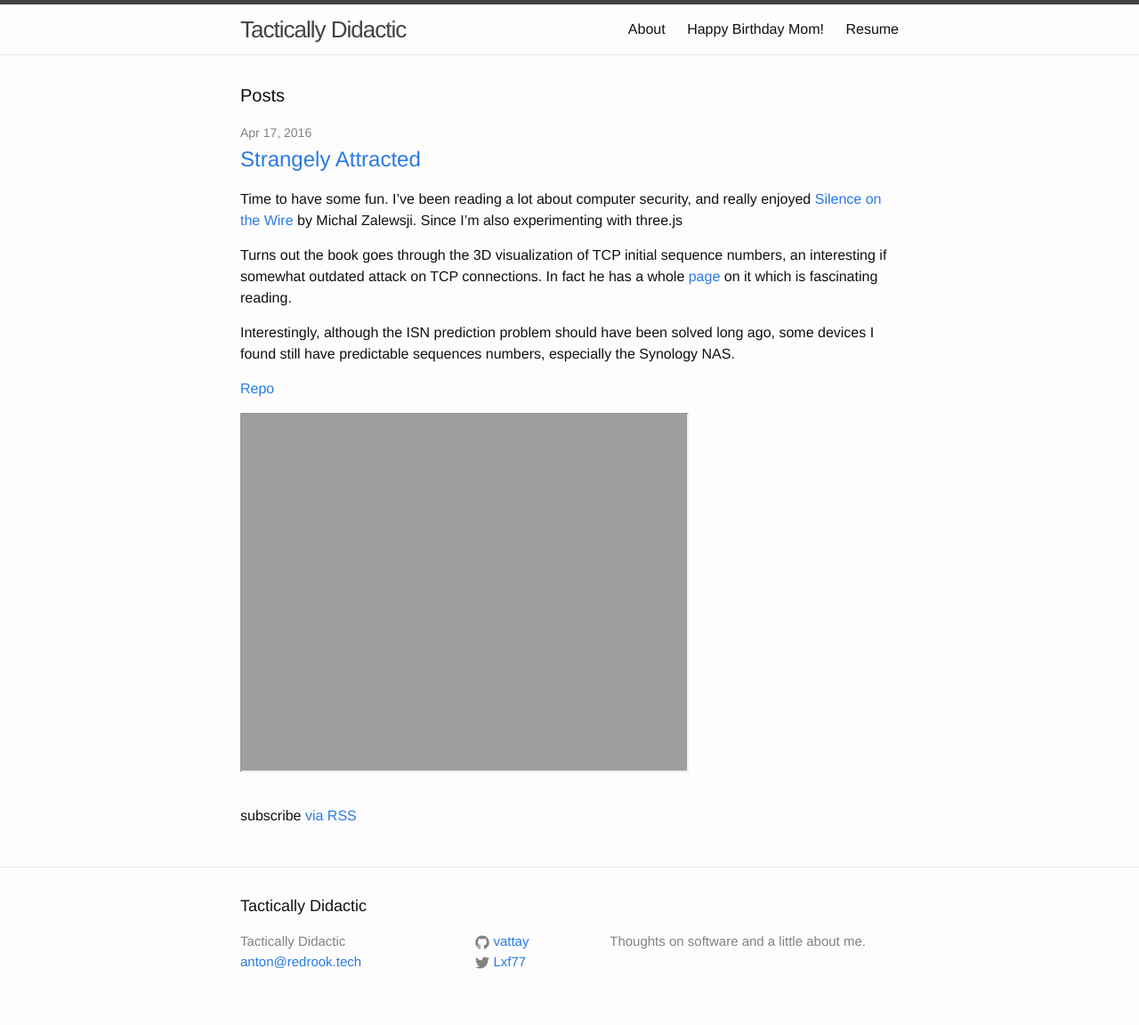
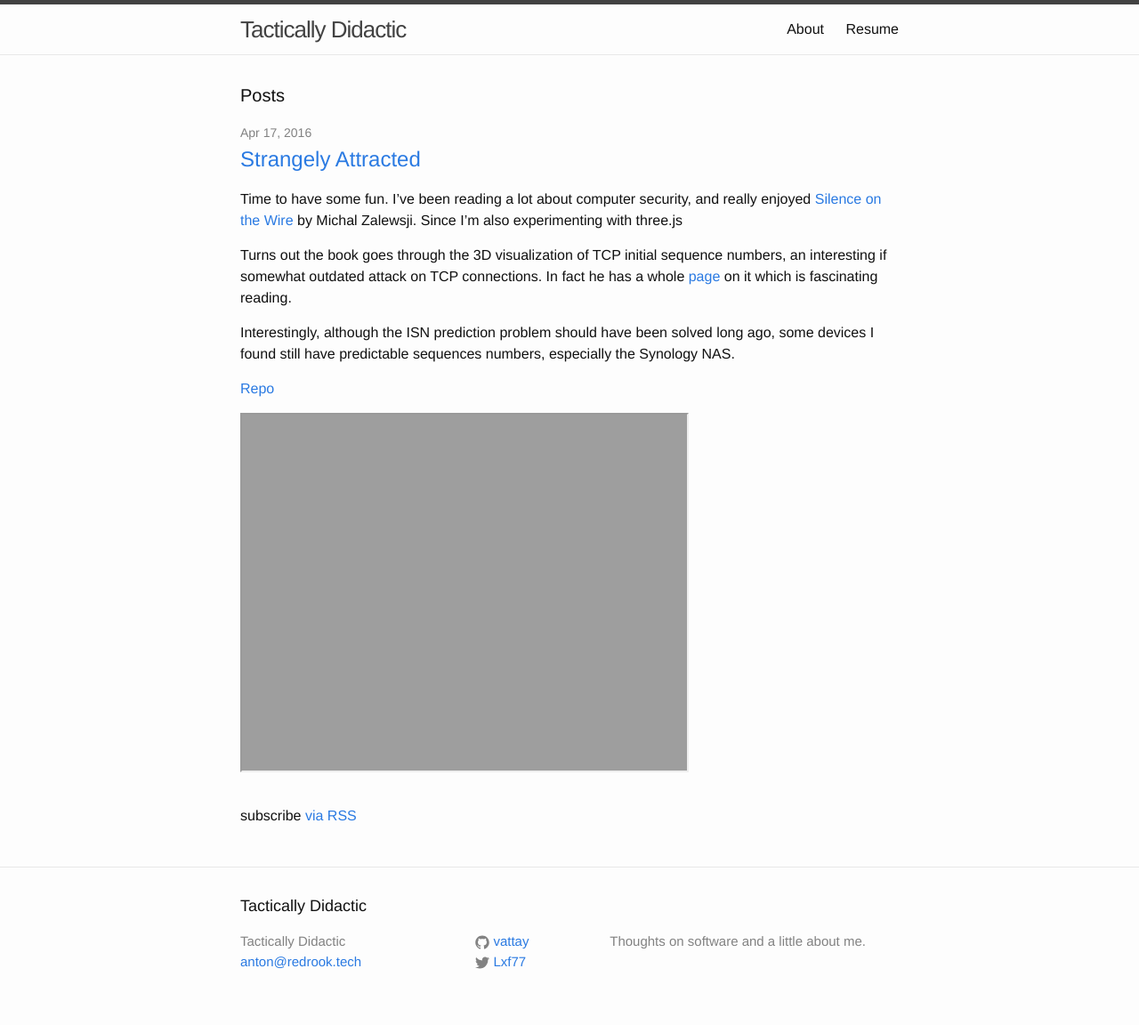
Before and after one commit to vattay/vattay.github.com, a Jekyll site: the page built from index.html, in a window 1280 px wide. Shown: the whole page at 89% size. Built offline with Jekyll 4.4.1, drawn with Linux system fonts in a browser that asks for light colours.

Commit message:
Hide page from navbar.

```diff
--- a/happy_birthday_mom_2016.md
+++ b/happy_birthday_mom_2016.md
@@ -1,6 +1,5 @@
 ---
 layout: page
-title: Happy Birthday Mom!
 permalink: /mom/
 ---
 
```
